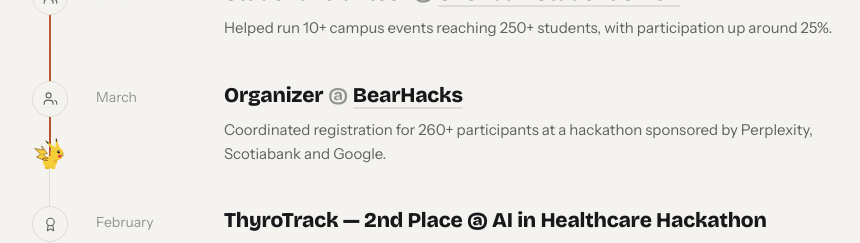
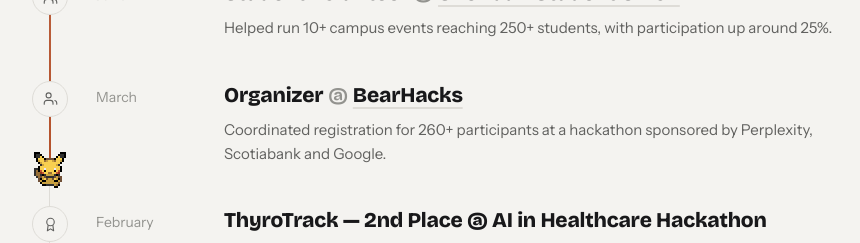
Before and after one commit to S3yon/S3yon.com, a Next.js app: page / in a window 1280 px wide. Shown: the part 3540-3783 px from the top of the page, without its empty margins (192-1052 px from the left). Built offline with nearby package versions, Linux system fonts and the light colour scheme; no server answers.

Commit message:
feat(timeline): swap rail runner to pikachu sprite sheet
Top row walks down while scrolling down, bottom row walks up while
scrolling up; frames step only while scrolling.

```diff
--- a/app/globals.css
+++ b/app/globals.css
@@ -88,34 +88,14 @@
     animation: scroll-cue 1.8s cubic-bezier(0.65, 0, 0.35, 1) 2.2s infinite both;
   }
 
-  /* Timeline runner: legs and bob cycle only while the reader is scrolling. */
-  @keyframes pika-leg {
-    0%, 100% { transform: translateX(-2.5px); }
-    50% { transform: translateX(2.5px); }
+  /* Timeline runner: steps through the 4 sprite frames only while the reader is scrolling. */
+  @keyframes pika-walk {
+    from { background-position-x: 0; }
+    to { background-position-x: -256px; }
   }
 
-  @keyframes pika-bob {
-    0%, 100% { transform: translateY(0); }
-    50% { transform: translateY(-1.5px); }
-  }
-
-  .pika .pika-leg-a,
-  .pika .pika-leg-b,
-  .pika .pika-body {
-    transform-box: fill-box;
-    transform-origin: center;
-  }
-
-  .pika[data-running='true'] .pika-leg-a {
-    animation: pika-leg 0.28s ease-in-out infinite;
-  }
-
-  .pika[data-running='true'] .pika-leg-b {
-    animation: pika-leg 0.28s ease-in-out infinite reverse;
-  }
-
-  .pika[data-running='true'] .pika-body {
-    animation: pika-bob 0.14s ease-in-out infinite;
+  .pika[data-running='true'] {
+    animation: pika-walk 0.5s steps(4) infinite;
   }
 
   @media (prefers-reduced-motion: reduce) {
@@ -125,7 +105,7 @@
     .animate-bar,
     .animate-rise,
     .animate-scroll-cue,
-    .pika * {
+    .pika {
       animation: none !important;
     }
   }
--- a/components/Feed.tsx
+++ b/components/Feed.tsx
@@ -249,7 +249,7 @@ function Rail() {
       />
       <motion.span
         style={{ top: height, opacity: runnerOpacity }}
-        className="absolute left-1/2 z-20 -translate-x-1/2 -translate-y-[85%]"
+        className="absolute left-1/2 z-20 -translate-x-1/2 -translate-y-[62%]"
       >
         <Pikachu running={running} facing={facing} />
       </motion.span>
--- a/components/Pikachu.tsx
+++ b/components/Pikachu.tsx
@@ -1,63 +1,24 @@
-// Small side-on Pikachu drawn from primitives (no image asset). Legs cycle and the body
-// bobs only while `running`; `facing` flips it when the reader scrolls back up.
+// Pikachu from a 4×4 sprite sheet of 64px frames (public/sprites/pikachu.png).
+// Top row walks toward the viewer (scrolling down); bottom row walks away (scrolling up).
+// Frames cycle only while `running`; at rest it holds the first frame.
 export default function Pikachu({
   running,
   facing,
-  size = 34,
 }: {
   running: boolean;
   facing: 'down' | 'up';
-  size?: number;
 }) {
   return (
-    <svg
-      width={size}
-      height={size}
-      viewBox="0 0 40 40"
+    <span
       aria-hidden
       data-running={running}
-      className="pika overflow-visible"
-      style={{ transform: facing === 'up' ? 'scaleX(-1)' : undefined }}
-    >
-      <g className="pika-body">
-        {/* tail */}
-        <path
-          d="M13 25 L4 21 L9 18 L2 11 L12 13 L10 8 L17 17 L12 18 L16 22 Z"
-          fill="#F6CE3A"
-          stroke="#8B5A2B"
-          strokeWidth="0.8"
-          strokeLinejoin="round"
-        />
-        <path d="M13 25 L10 23.6 L13.8 21.4 Z" fill="#8B5A2B" />
-
-        {/* back leg */}
-        <ellipse className="pika-leg-b" cx="17" cy="33.5" rx="3.2" ry="2" fill="#E2B52A" />
-
-        {/* body */}
-        <ellipse cx="20" cy="27" rx="8.5" ry="7" fill="#F6CE3A" />
-        <path d="M14 22.5 q2 -1 3.5 0.2" stroke="#8B5A2B" strokeWidth="1.2" fill="none" strokeLinecap="round" />
-        <path d="M13.2 25 q2 -1 3.5 0.2" stroke="#8B5A2B" strokeWidth="1.2" fill="none" strokeLinecap="round" />
-
-        {/* front leg */}
-        <ellipse className="pika-leg-a" cx="23.5" cy="33.5" rx="3.2" ry="2" fill="#F6CE3A" />
-
-        {/* ears */}
-        <path d="M22 12 L14 1 L26.5 9.8 Z" fill="#F6CE3A" />
-        <path d="M14 1 L17.2 5.4 L19 4.5 Z" fill="#1B1B1B" />
-        <path d="M26.5 9.6 L27 -2 L31.5 10.8 Z" fill="#F6CE3A" />
-        <path d="M27 -2 L26.8 2.6 L28.8 3.1 Z" fill="#1B1B1B" />
-
-        {/* head */}
-        <circle cx="28" cy="17" r="7.8" fill="#F6CE3A" />
-        <circle cx="30.2" cy="15.2" r="1.7" fill="#1B1B1B" />
-        <circle cx="30.7" cy="14.6" r="0.6" fill="#fff" />
-        <circle cx="31.4" cy="20.2" r="2" fill="#E24A3B" />
-        <circle cx="35.3" cy="17.2" r="0.55" fill="#1B1B1B" />
-        <path d="M33.6 19.4 q0.8 0.9 1.8 0.2" stroke="#1B1B1B" strokeWidth="0.6" fill="none" strokeLinecap="round" />
-
-        {/* arm */}
-        <ellipse cx="26.5" cy="25.5" rx="2.6" ry="1.6" fill="#E2B52A" transform="rotate(-25 26.5 25.5)" />
-      </g>
-    </svg>
+      className="pika block h-16 w-16"
+      style={{
+        backgroundImage: 'url(/sprites/pikachu.png)',
+        backgroundSize: '256px 256px',
+        backgroundPositionY: facing === 'up' ? '-192px' : '0px',
+        imageRendering: 'pixelated',
+      }}
+    />
   );
 }
```
Also changed, not shown: public/sprites/pikachu.png (added).
